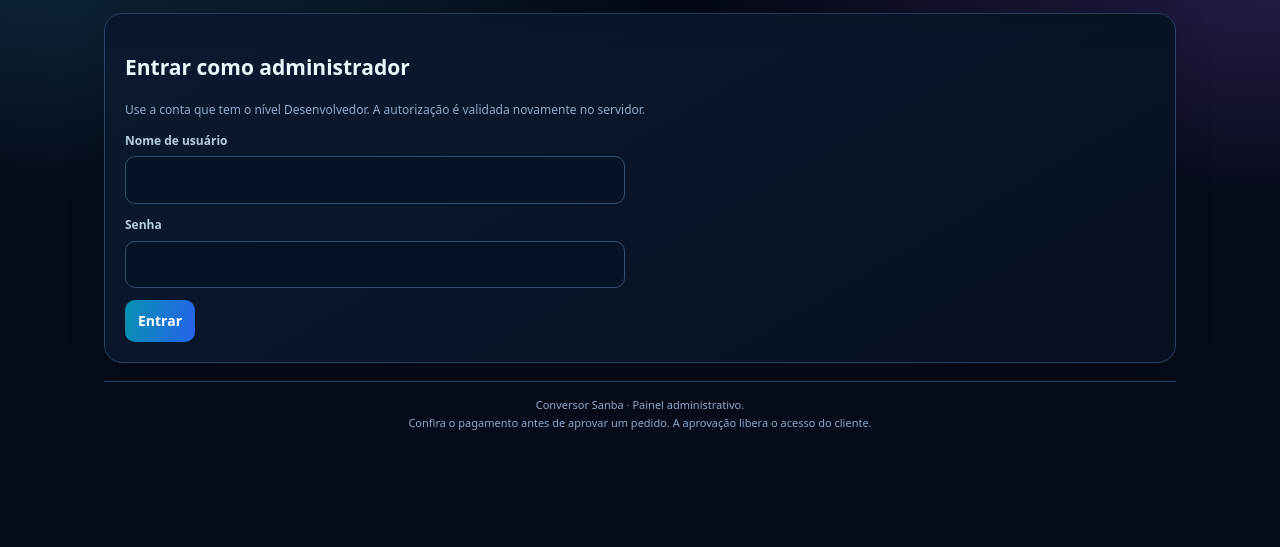
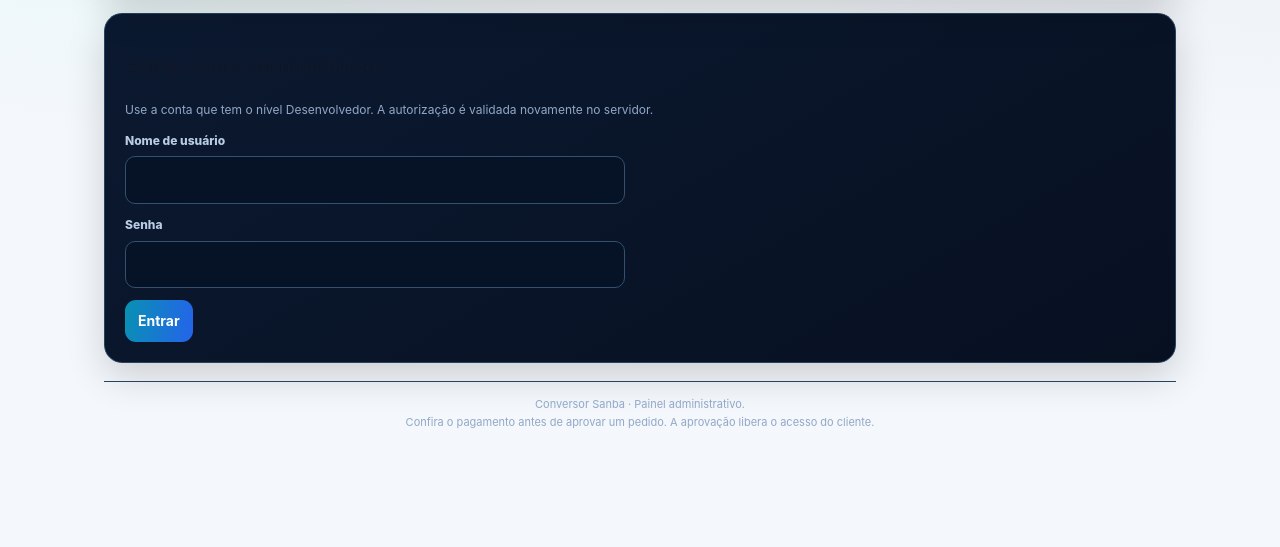
Before and after one commit to NANDOBRTV/Conversor-de-moedas, a website: page admin-pedidos.html in a window 1280 px wide. Shown: the part 253-800 px from the top of the page. Drawn offline with Linux system fonts and the light colour scheme; a script that the page names is missing.

Commit message:
style(ui): apply shared Sanba 2.0 theme to admin-pedidos.html

```diff
--- a/admin-pedidos.html
+++ b/admin-pedidos.html
@@ -21,6 +21,7 @@ input:focus{box-shadow:0 0 0 4px #67e8f91c}
 .site-footer{margin:18px 0 0;padding:14px 4px 0;border-top:1px solid var(--line);color:var(--muted);font-size:11px;line-height:1.6;text-align:center}
 </style>
   <script src="./idiomas.js" defer></script>
+  <link rel="stylesheet" href="./sanba-20-theme.css?v=20261029" />
 </head><body><main class="wrap">
 <header><div class="brand"><img src="./1793036674476.png" alt="Logotipo Sanba" style="width:42px;height:42px;object-fit:contain;vertical-align:middle;flex-shrink:0;margin-right:10px;">SANBA <span>• Administração de pedidos</span></div><div class="nav"><a href="./revendedor.html">← Painel</a><a href="./cliente.html">Área do Cliente</a></div></header>
 <section class="panel hero"><div class="muted">CONTROLE ADMINISTRATIVO</div><h1>Pedidos do checkout</h1><p class="muted">Os pedidos são salvos automaticamente antes de o cliente abrir o WhatsApp. Confira o pagamento manualmente antes de aprovar o acesso.</p></section>
```
